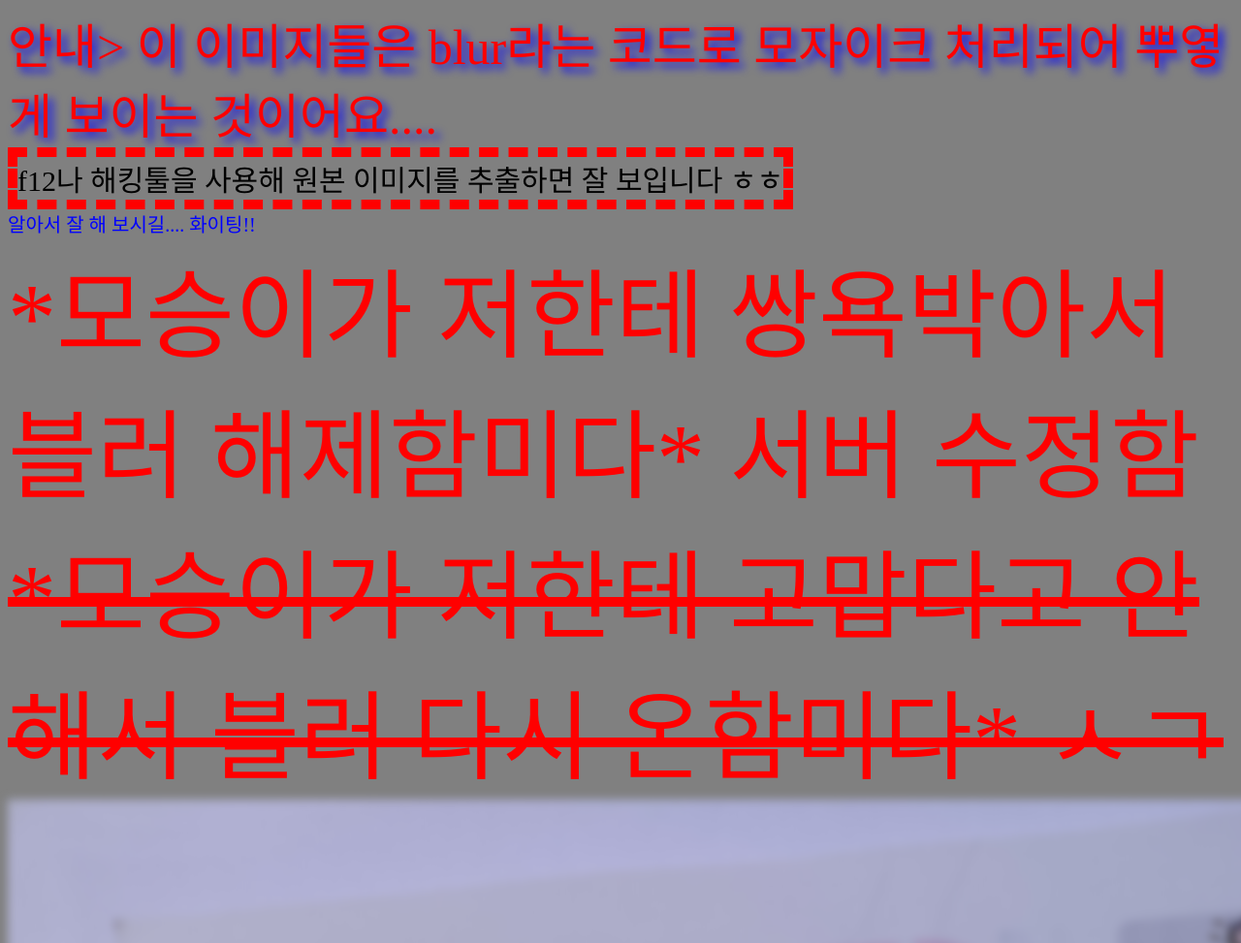
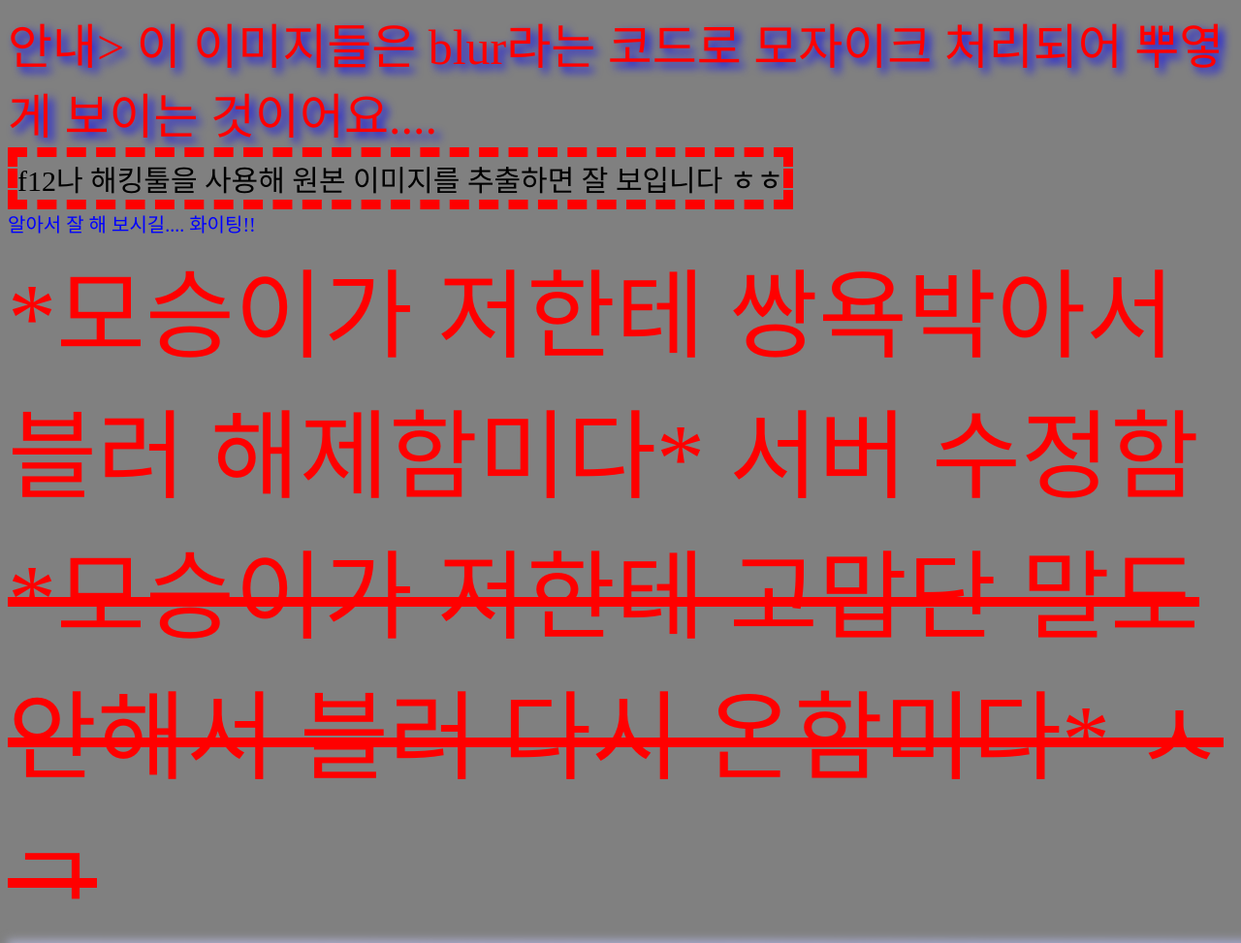
Before and after one commit to dog898996/be3hyu, a plain HTML site: page index.html in a window 1280 px wide. Shown: the top 973 px of the page at 97% size. Drawn offline with Linux system fonts and the light colour scheme.

Commit message:
Update index.html

```diff
--- a/index.html
+++ b/index.html
@@ -33,7 +33,7 @@
       <br>
       <div style="color: blue; font-size: 20px;">알아서 잘 해 보시길.... 화이팅!!</div>
       <div class="ghg">*모승이가 저한테 쌍욕박아서 블러 해제함미다* 서버 수정함</div>
-     <div class="ghg" style="text-decoration: line-through;">*모승이가 저한테 고맙다고 안해서 블러 다시 온함미다* ㅅㄱ</div>
+     <div class="ghg" style="text-decoration: line-through;">*모승이가 저한테 고맙단 말도 안해서 블러 다시 온함미다* ㅅㄱ</div>
 
 
     <img class="imgg" src="./KakaoTalk_20220526_200435522_01.jpg" alt="">
```
